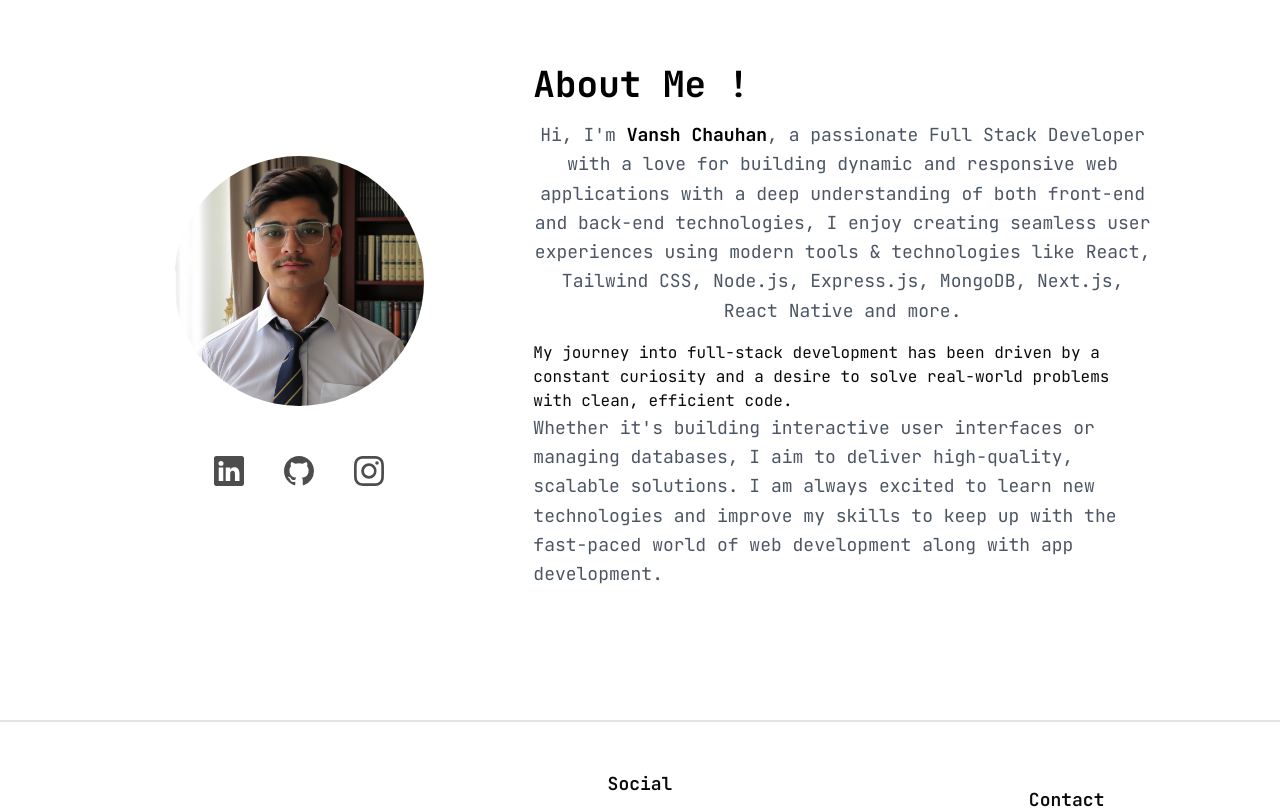
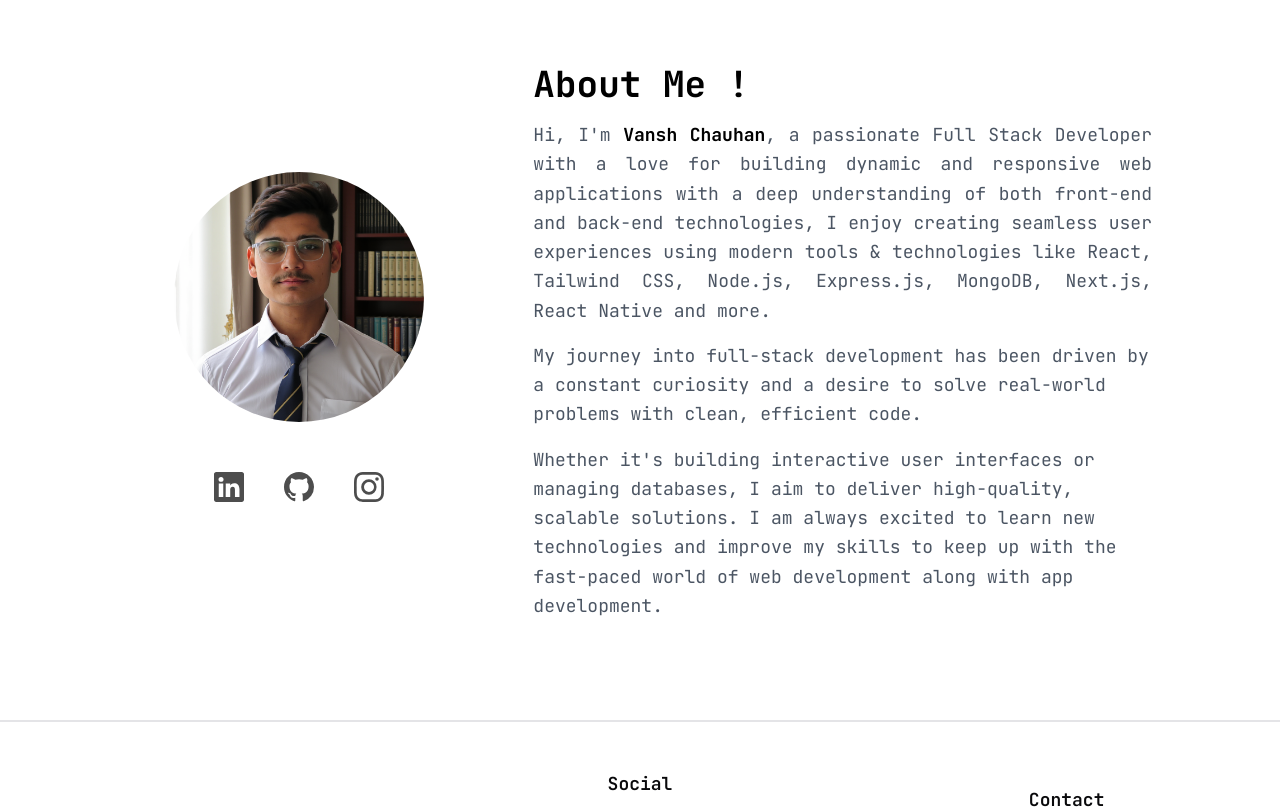
Before and after one commit to VanshChauhanGit/Portfolio-React, a React (Vite) app: page /about in a window 1280 px wide. Shown: the top 809 px of the page. Built offline with nearby package versions, Linux system fonts and the light colour scheme.

Commit message:
update about alignment

```diff
--- a/src/components/About.jsx
+++ b/src/components/About.jsx
@@ -51,7 +51,7 @@ const About = () => {
             animate={{ y: 0, x: 0 }}
             transition={{ duration: 1 }}
           >
-            <p className="mb-4 text-lg leading-relaxed text-center text-gray-600 dark:text-gray-300">
+            <p className="mb-4 text-lg leading-relaxed text-justify text-gray-600 dark:text-gray-300">
               Hi, I'm{" "}
               <span className="font-bold text-black dark:text-white">
                 Vansh Chauhan
@@ -63,7 +63,7 @@ const About = () => {
               React, Tailwind CSS, Node.js, Express.js, MongoDB, Next.js, React
               Native and more.
             </p>
-            <p>
+            <p className="mb-4 text-lg leading-relaxed text-gray-600 dark:text-gray-300">
               My journey into full-stack development has been driven by a
               constant curiosity and a desire to solve real-world problems with
               clean, efficient code.
```
